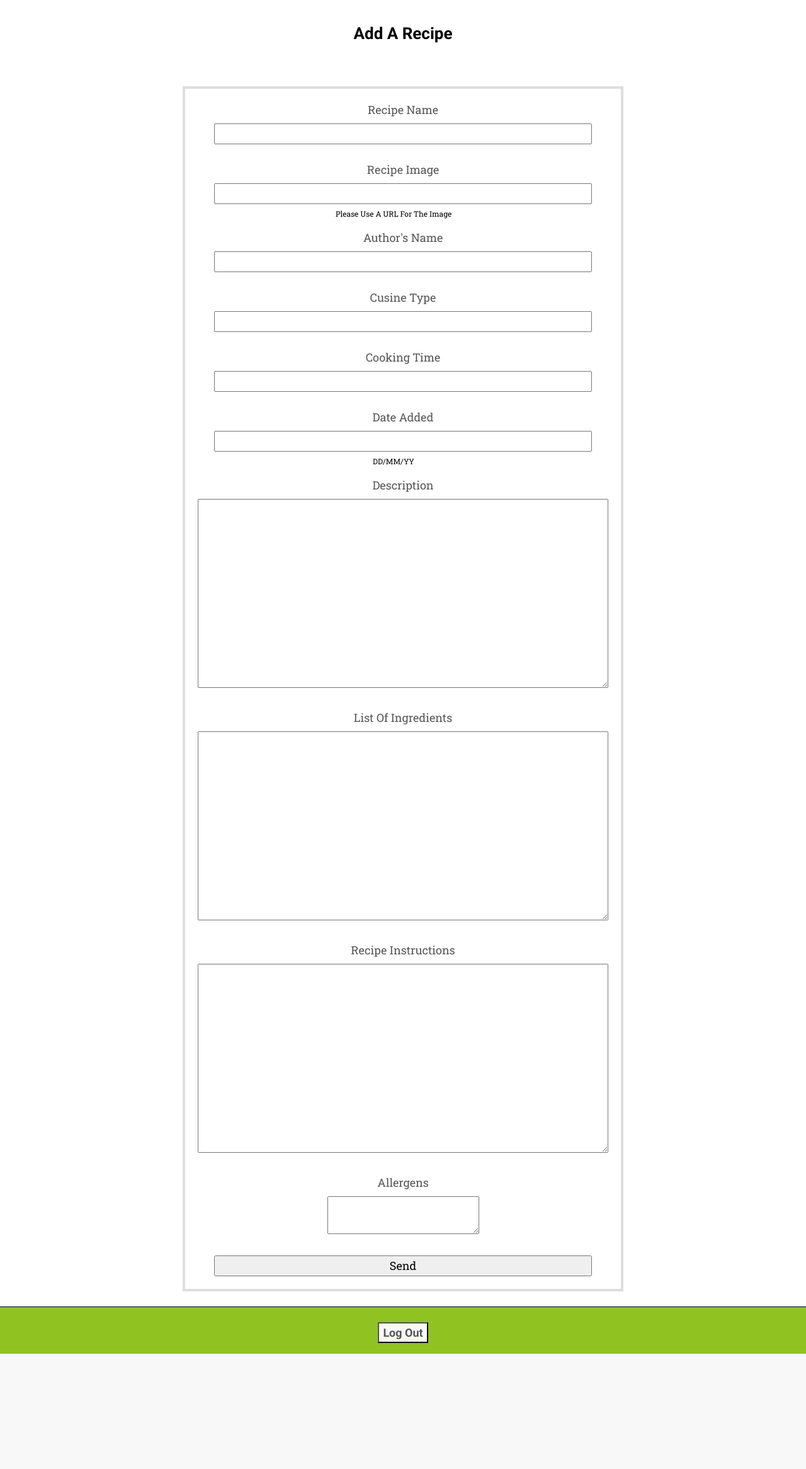
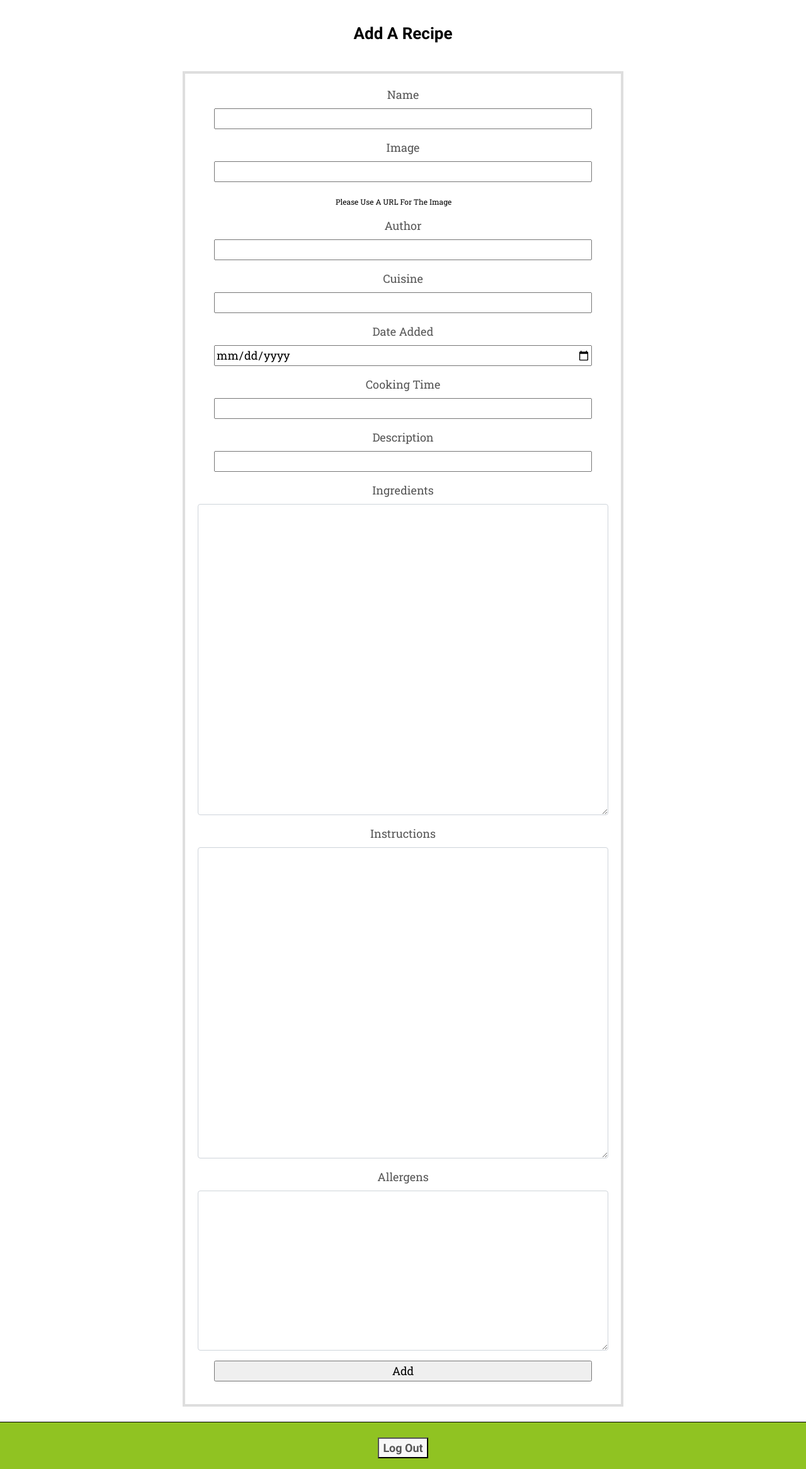
Before and after one commit to cball1990/cookbook-milestone, a Flask app: page /addrecipe in a window 1280 px wide. Shown: the part 134-2466 px from the top of the page at 63% size. Before the commit the page ends 2283 px from the top, so only its background shows below. Run offline with Flask 2, Linux system fonts and the light colour scheme; some libraries are stand-ins or nearby versions.

Commit message:
changed the editrecipe and addrecipe forms to have better defensive design with validation, i did this by changing them to pure html forms rather then flaskforms

```diff
--- a/app.py
+++ b/app.py
@@ -5,7 +5,6 @@ from pymongo import ReturnDocument
 from bson.objectid import ObjectId
 from decouple import config
 from flask_login import LoginManager
-from forms import recipeForm
 from forms import signupForm
 from forms import sortfield
 import bcrypt
@@ -18,9 +17,6 @@ app = Flask(__name__)
 app.config["MONGO_DBNAME"] = "book"
 app.config["MONGO_URI"] = os.environ.get('MONGO_URI', 'mongodb://localhost')
 app.secret_key = os.environ.get('SECRET_KEY')
-
-
-
 
 mongo = PyMongo(app)
 
@@ -79,9 +75,7 @@ def home():
             recipes=mongo.db.recipe.find())
 @app.route('/addrecipe')
 def addrecipe():
-    form = recipeForm()
-    form.upvotes.data = 0
-    return render_template("add_recipe.html", form = form)
+    return render_template("add_recipe.html")
 
 @app.route('/insert_recipe', methods=['POST'])
 def insert_recipe():
--- a/forms.py
+++ b/forms.py
@@ -1,21 +1,6 @@
 from flask_wtf import FlaskForm
-from wtforms import TextField, TextAreaField, SubmitField, IntegerField, SelectField, DateField, PasswordField
-from wtforms import validators, ValidationError
+from wtforms import TextField, SubmitField, SelectField, PasswordField, validators, ValidationError
 from datetime import time
-
-class recipeForm(FlaskForm):
-    name = TextField("Recipe Name",[validators.Required("Please enter The Recipe Name.")])
-    img = TextField("Recipe Image",[validators.Required("Please enter A Valid URL."), validators.URL("Please enter A Valid URL.")])
-    author = TextField("Author's Name",[validators.Required("Please enter The Recipe Creators Name.")])
-    cuisine = TextField("Cusine Type",[validators.Required("Please enter The Cuisine Category")])
-    time_taken = TextField("Cooking Time",[validators.Required("Please enter The Length Of Time It Take To Make The Recipe.")])
-    date_added = TextField("Date Added",[validators.Required("Please enter Todays Date In The Format dd/mm/yyyy.")])
-    desc = TextAreaField("Description",[validators.Required("Please enter A Description For The Recipe.")])
-    ingredients = TextAreaField("List Of Ingredients",[validators.Required("Please enter The Ingredients Needed For The Recipe.")])
-    instructions = TextAreaField("Recipe Instructions",[validators.Required("Please enter The Instructions For The Recipe.")])
-    allergens = TextAreaField("Allergens")
-    upvotes = IntegerField("Upvotes")
-    submit = SubmitField("Send")
 
 class signupForm(FlaskForm):
     username = TextField("Email Address", [validators.Required("Please Provide Your Email Address"), validators.Email("Please Provide Your Email Address")])
--- a/templates/add_recipe.html
+++ b/templates/add_recipe.html
@@ -4,114 +4,37 @@
     <div class="col-sm-12">
         <p class ="add-header">Add A Recipe</p>
         <br>
-            {% for message in form.name.errors %}
-                <div>{{ message }}</div>
-              {% endfor %}
-              {% for message in form.img.errors %}
-                <div>{{ message }}</div>
-              {% endfor %}
-              {% for message in form.author.errors %}
-                <div>{{ message }}</div>
-              {% endfor %}
-              {% for message in form.time_taken.errors %}
-                <div>{{ message }}</div>
-              {% endfor %}
-              {% for message in form.date_added.errors %}
-                <div>{{ message }}</div>
-              {% endfor %}
-              {% for message in form.desc.errors %}
-                <div>{{ message }}</div>
-              {% endfor %}
-              {% for message in form.ingredients.errors %}
-                <div>{{ message }}</div>
-              {% endfor %}
-              {% for message in form.instructions.errors %}
-                <div>{{ message }}</div>
-              {% endfor %}
-         <br>
         <form action="{{ url_for('insert_recipe') }}"method="post">
-          <div class="add-form">
+            <div class="add-form">
+                <div>
+                    <label for="name">Name</label>
+                    <p><input type="text" name="name" required/></p>
+                    <label for="img">Image</label>
+                    <p><input type="url" name="img" required/></p>
+                    <p class="detail-minor-data">Please Use A URL For The Image</p><br>
+                    <label for="author">Author</label>
+                    <p><input type="text" name="author" required/></p>
+                    <label for="cuisine">Cuisine</label>
+                    <p><input type="text" name="cuisine" required/></p>
+                    <label for="date_added">Date Added</label>
+                    <p><input type="date" name="date_added" required/></p>
+                    <label for="time_taken">Cooking Time</label>
+                    <p><input type="text" name="time_taken" required/></p>
+                    <label for="desc">Description</label>
+                    <p><input type="text" name="desc" required/></p>
+                    <label for="ingredients">Ingredients</label>
+                    <p><textarea class="form-control" type="text" name="ingredients" class="textarea" cols="40" rows="20" required/></textarea></p>
+                    <label for="instructions">Instructions</label>
+                    <p><textarea class="form-control" type="text" name="instructions" class="textarea" cols="40" rows="20" required/></textarea></p>
+                    <label for="allergens">Allergens</label>
+                    <p><textarea class="form-control" type="text" name="allergens" class="textarea" cols="40" rows="10" required/></textarea></p>
+                    <p class="hidden-field"><input type="number" name="upvotes" value="1"/></p>
+                    <p><input type="submit" value="Add"/></p>
+                </div>
 
-                  <div>
-                      {{ form.name.label }}<br>
-                      {{ form.name }}
-                       <br>
-                       <br>
-                       {{ form.img.label }}<br>
-                       {{ form.img }} <br>
-                       <p class="detail-minor-data">Please Use A URL For The Image</p><br>
-                       {{ form.author.label }}<br>
-                       {{ form.author }}
-                       <br>
-                       <br>
-                       {{ form.cuisine.label }}<br>
-                       {{ form.cuisine }}
-                       <br>
-                       <br>
-                       {{ form.time_taken.label }}<br>
-                       {{ form.time_taken }}
-                       <br>
-                       <br>
-                       {{ form.date_added.label }}<br>
-                       {{ form.date_added }}<br>
-                       <p class="detail-minor-data">DD/MM/YY</p><br>
-                       {{ form.desc.label }}<br>
-                       {{ form.desc(class="text-area") }}
-                       <br>
-                       <br>
-                       {{ form.ingredients.label }}<br>
-                       {{ form.ingredients(class="text-area")  }}
-                       <br>
-                       <br>
-                       {{ form.instructions.label }}<br>
-                       {{ form.instructions(class="text-area")  }}
-                       <br>
-                       <br>
-                       {{ form.allergens.label }}<br>
-                       {{ form.allergens }}
-                      <br>
-                      {{ form.upvotes(class="hidden-field") }}
-                       <br>
-                      {{ form.submit }}
-                       <br>
-
-                  </div>
-
-
-          </div>
+            </div>
         </form>
         <br>
-
-
-
-        <!--<form>
-            <div class="form-group">
-            <label class="form-text">Recipe Name</label>
-            <input type="text" class="form-control" id="name" name="name">
-          </div>
-           <div class="form-group">
-            <label class="form-text">Recipe Photo</label>
-            <input type="text" class="form-control" id="img" name="img">
-            <small id="emailHelp" class="form-text text-muted">Please use the image url</small>
-          </div>
-           <div class="form-group">
-            <label class="form-text">Authors Name</label>
-            <input type="text" class="form-control" id="author" name="author">
-          </div>
-           <div class="form-group">
-            <label class="form-text">Cuisine Type</label>
-            <input type="text" class="form-control" id="Cusine" name="cuisine">
-            <small id="emailHelp" class="form-text text-muted">e.g Chinese or Indian</small>
-          </div>
-           <div class="form-group">
-            <label class="form-text">Cooking Time</label>
-            <input type="text" class="form-control" id="time_taken" name="time_taken">
-          </div>
-           <div class="form-group">
-            <label class="form-text">Recipe Description</label>
-            <textarea class="form-control" id="name" name="name" rows="6"></textarea>
-          </div>
-        </form>-->
     </div>
 </div>
 {% endblock %}
--- a/templates/editrecipe.html
+++ b/templates/editrecipe.html
@@ -30,7 +30,6 @@
                     <p><textarea class="form-control" type="text" name="allergens" class="textarea" cols="40" rows="10"/>{{recipe.allergens}}</textarea></p>
                     <p class="hidden-field"><input type="number" name="upvotes" value="{{recipe.upvotes}}"/></p>
                     <p><input type="submit" value="Update"/></p>
-
                 </div>
             </div>
         </form>
```
Lines whose indentation alone changed are shown as unchanged.
